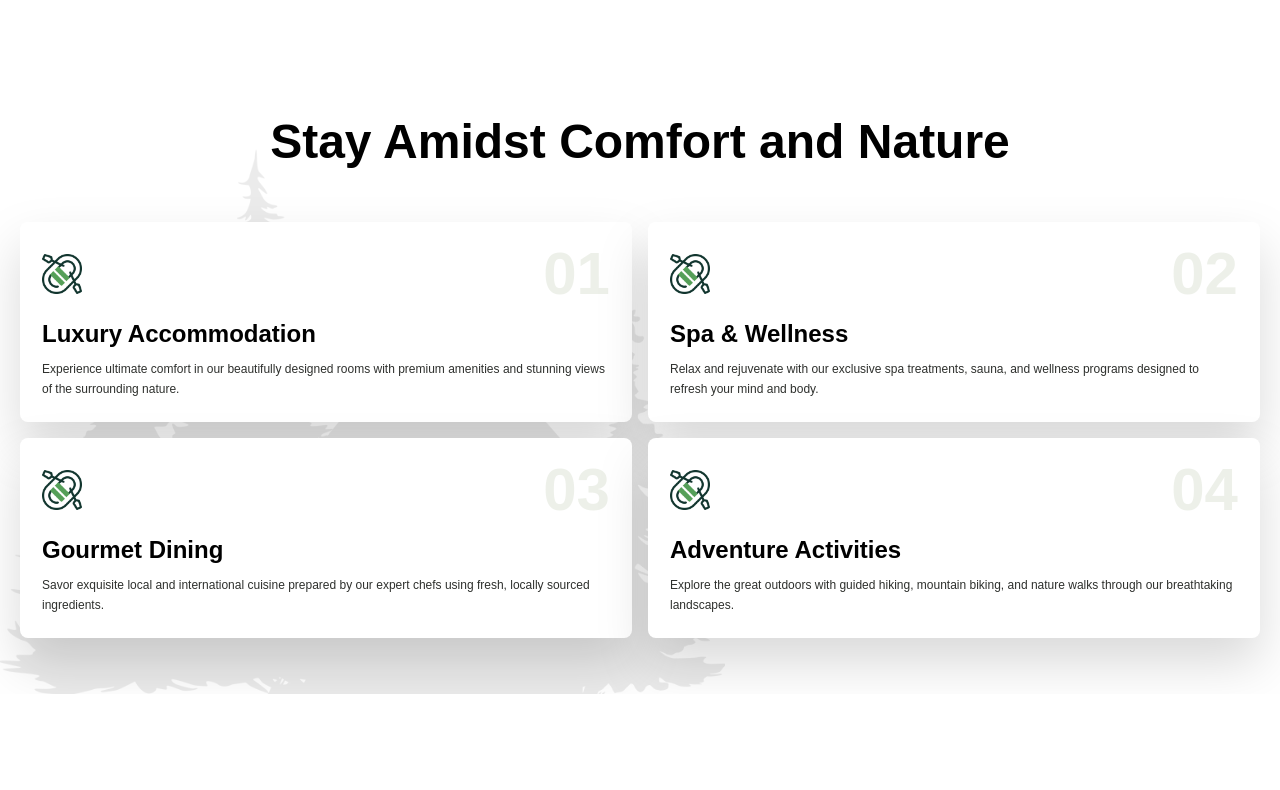
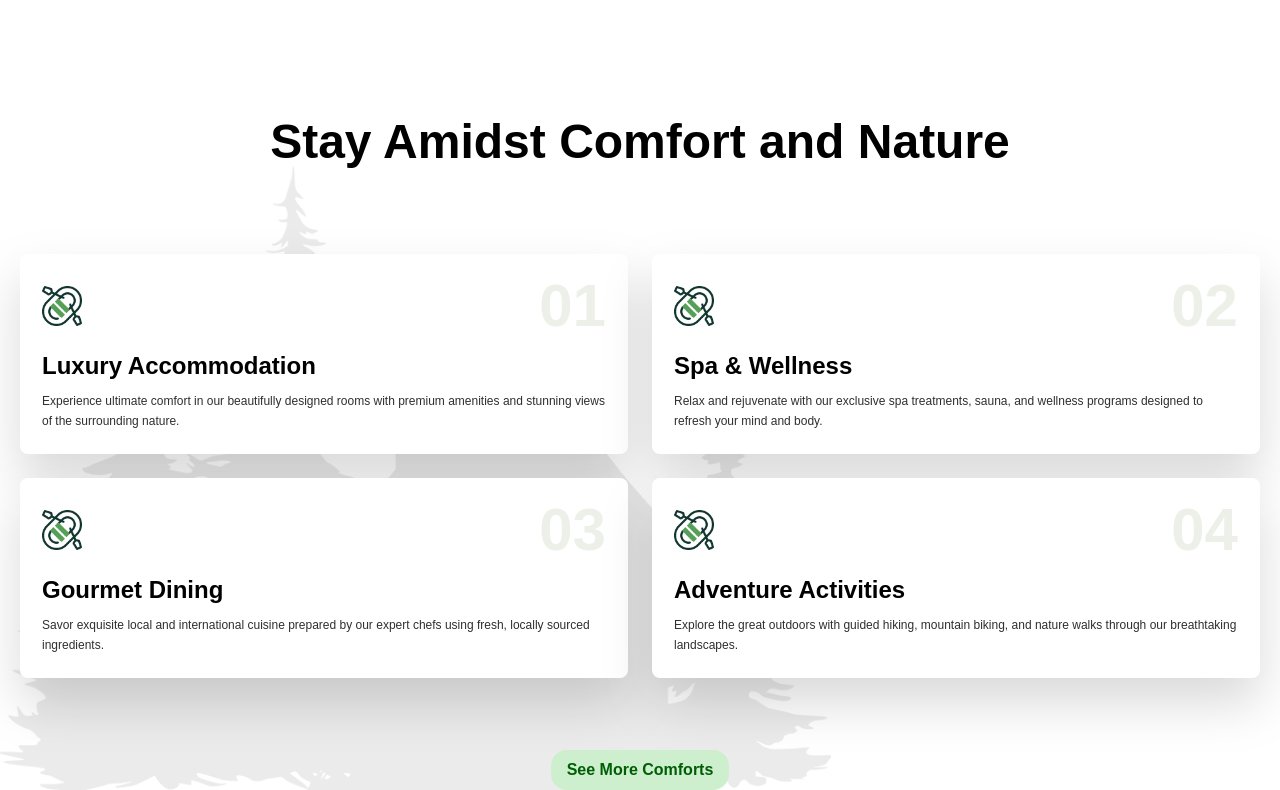
Before and after one commit to gioocharkviani/mtiskari, a Next.js app: page / in a window 1280 px wide. Shown: the part 1690-2480 px from the top of the page. Before the commit the page ends 2384 px from the top, so only its background shows below. Built offline with nearby package versions, Linux system fonts and the light colour scheme.

Commit message:
feat/add framer motion

```diff
--- a/components/sections/Comfort.tsx
+++ b/components/sections/Comfort.tsx
@@ -1,6 +1,9 @@
+"use client";
 import ComfortCard from "../cards/ComfortCard";
 import image1 from "../../public/services/Adventure-Icon-7.png";
 import { ComfortTypes } from "@/types";
+import { motion, AnimatePresence, Variants } from "framer-motion";
+import { useState } from "react";
 
 const dummy: ComfortTypes[] = [
   {
@@ -96,22 +99,146 @@ const dummy: ComfortTypes[] = [
 ];
 
 const Comfort = () => {
+  const [showAll, setShowAll] = useState(false);
+  const visibleItems = showAll ? dummy : dummy.slice(0, 4);
+
+  const containerVariants: Variants = {
+    hidden: { opacity: 0 },
+    visible: {
+      opacity: 1,
+      transition: {
+        staggerChildren: 0.2,
+      },
+    },
+  };
+
+  const itemVariants: Variants = {
+    hidden: {
+      opacity: 0,
+      y: 50,
+      scale: 0.9,
+    },
+    visible: {
+      opacity: 1,
+      y: 0,
+      scale: 1,
+      transition: {
+        duration: 0.6,
+        ease: "easeOut",
+      },
+    },
+    exit: {
+      opacity: 0,
+      y: -50,
+      scale: 0.9,
+      transition: {
+        duration: 0.4,
+      },
+    },
+  };
+
+  const titleVariants: Variants = {
+    hidden: {
+      opacity: 0,
+      y: 30,
+    },
+    visible: {
+      opacity: 1,
+      y: 0,
+      transition: {
+        duration: 0.8,
+        ease: "easeOut",
+      },
+    },
+  };
+
+  const buttonVariants: Variants = {
+    hidden: {
+      opacity: 0,
+      scale: 0.8,
+    },
+    visible: {
+      opacity: 1,
+      scale: 1,
+      transition: {
+        duration: 0.5,
+        delay: 0.5,
+      },
+    },
+    hover: {
+      scale: 1.05,
+      transition: {
+        duration: 0.2,
+      },
+    },
+    tap: {
+      scale: 0.95,
+    },
+  };
+
   return (
     <div className="w-full flex justify-center relative px-5">
       <div className="bg2 opacity-[0.08] bg-fixed! bg-bottom-left absolute inset-0 bg-cover -z-10"></div>
 
       <div className="w-full max-w-[1500px] flex flex-col mt-20 min-h-screen xl:min-h-max">
-        <div className="flex w-full justify-center items-center flex-col">
-          <span className="text-5xl font-bold text-center">
+        <motion.div
+          className="flex w-full justify-center items-center flex-col"
+          initial="hidden"
+          whileInView="visible"
+          viewport={{ once: true, margin: "-100px" }}
+          variants={containerVariants}
+        >
+          <motion.span
+            variants={titleVariants}
+            className="text-5xl font-bold text-center mb-8"
+          >
             Stay Amidst Comfort and Nature
-          </span>
+          </motion.span>
 
-          <div className="grid max-w-max grid-cols-1 md:grid-cols-2 my-14 gap-4 justify-items-center">
-            {dummy.slice(0, 4).map((_, i) => (
-              <ComfortCard key={i} data={_} />
-            ))}
-          </div>
-        </div>
+          <motion.div
+            className="grid max-w-max grid-cols-1 md:grid-cols-2 my-14 gap-6 justify-items-center"
+            layout
+          >
+            <AnimatePresence>
+              {visibleItems.map((item, index) => (
+                <motion.div
+                  key={item.id}
+                  variants={itemVariants}
+                  initial="hidden"
+                  animate="visible"
+                  exit="exit"
+                  whileHover={{
+                    y: -5,
+                    transition: { duration: 0.3 },
+                  }}
+                  custom={index}
+                >
+                  <ComfortCard data={item} />
+                </motion.div>
+              ))}
+            </AnimatePresence>
+          </motion.div>
+
+          {dummy.length > 4 && (
+            <motion.div
+              initial="hidden"
+              whileInView="visible"
+              viewport={{ once: true }}
+              variants={buttonVariants}
+              className="flex justify-center mt-4"
+            >
+              <motion.button
+                onClick={() => setShowAll(!showAll)}
+                whileHover="hover"
+                whileTap="tap"
+                variants={buttonVariants}
+                className="text-[#005e06] px-4 py-2 rounded-2xl bg-[#cdefcd] font-bold text-[16px] hover:bg-[#b8e0b8] transition-colors duration-300 block"
+              >
+                {showAll ? "Show Less" : "See More Comforts"}
+              </motion.button>
+            </motion.div>
+          )}
+        </motion.div>
       </div>
     </div>
   );
--- a/components/sections/Gallery.tsx
+++ b/components/sections/Gallery.tsx
@@ -1,12 +1,22 @@
-import Image from "next/image";
+"use client";
+import Image, { StaticImageData } from "next/image";
 import Link from "next/link";
 import React from "react";
+import { motion, Variants, useInView } from "framer-motion";
+import { useRef } from "react";
 import test1 from "../../public/test/1.jpg";
 import test2 from "../../public/test/2.jpg";
 import test3 from "../../public/test/3.jpg";
 import test4 from "../../public/test/4.jpg";
 
-const images = [
+interface ImageItem {
+  id: number;
+  src: string | HTMLImageElement | StaticImageData;
+  alt: string;
+  colSpan: string;
+}
+
+const images: ImageItem[] = [
   {
     id: 1,
     src: test1,
@@ -33,38 +43,147 @@ const images = [
   },
 ];
 
-const Gallery = () => {
+// Animation variants
+const containerVariants: Variants = {
+  hidden: { opacity: 0 },
+  visible: {
+    opacity: 1,
+    transition: {
+      staggerChildren: 0.2,
+      delayChildren: 0.3,
+    },
+  },
+};
+
+const itemVariants: Variants = {
+  hidden: {
+    opacity: 0,
+    y: 50,
+  },
+  visible: {
+    opacity: 1,
+    y: 0,
+    transition: {
+      duration: 0.6,
+      ease: "easeOut",
+    },
+  },
+};
+
+const imageVariants: Variants = {
+  hidden: {
+    opacity: 0,
+    scale: 1.1,
+  },
+  visible: {
+    opacity: 1,
+    scale: 1,
+    transition: {
+      duration: 0.8,
+      ease: "easeOut",
+    },
+  },
+};
+
+const buttonVariants: Variants = {
+  hidden: {
+    opacity: 0,
+    scale: 0.8,
+  },
+  visible: {
+    opacity: 1,
+    scale: 1,
+    transition: {
+      duration: 0.5,
+      ease: "easeOut",
+    },
+  },
+  hover: {
+    scale: 1.05,
+    transition: {
+      duration: 0.2,
+      ease: "easeInOut",
+    },
+  },
+  tap: {
+    scale: 0.95,
+  },
+};
+
+interface AnimatedSectionProps {
+  children: React.ReactNode;
+  className?: string;
+}
+
+const AnimatedSection: React.FC<AnimatedSectionProps> = ({
+  children,
+  className = "",
+}) => {
+  const ref = useRef<HTMLDivElement>(null);
+  const isInView = useInView(ref, {
+    once: true,
+    margin: "-100px",
+  });
+
+  return (
+    <motion.div
+      ref={ref}
+      initial="hidden"
+      animate={isInView ? "visible" : "hidden"}
+      variants={containerVariants}
+      className={className}
+    >
+      {children}
+    </motion.div>
+  );
+};
+
+const Gallery: React.FC = () => {
   return (
     <div className="w-full flex justify-center">
       <div className="max-w-[1500px] w-full px-5 pt-36 pb-10">
-        <div className="flex w-full flex-col gap-3 items-center justify-center">
-          <span className="font-extrabold text-center text-[42px] w-full leading-12">
+        {/* Header Section */}
+        <AnimatedSection className="flex w-full flex-col gap-3 items-center justify-center">
+          <motion.span
+            variants={itemVariants}
+            className="font-extrabold text-center text-[42px] w-full leading-12"
+          >
             Discover the Beauty of Mtiskari
-          </span>
-          <Link
-            href=""
-            className="text-[#005e06] px-4 py-2 rounded-2xl bg-[#cdefcd] font-bold text-[16px] hover:bg-[#b8e0b8] transition-colors duration-300"
-          >
-            See more
-          </Link>
-        </div>
-        <div className="grid grid-cols-1 md:grid-cols-5 gap-5 mt-6">
+          </motion.span>
+
+          <motion.div variants={buttonVariants}>
+            <Link
+              href=""
+              className="text-[#005e06] px-4 py-2 rounded-2xl bg-[#cdefcd] font-bold text-[16px] hover:bg-[#b8e0b8] transition-colors duration-300 block"
+            >
+              See more
+            </Link>
+          </motion.div>
+        </AnimatedSection>
+
+        {/* Gallery Grid */}
+        <AnimatedSection className="grid grid-cols-1 md:grid-cols-5 gap-5 mt-6">
           {images.map((i) => (
-            <div
+            <motion.div
               key={i.id}
+              variants={imageVariants}
               className={`relative overflow-hidden rounded-4xl h-[300px] ${i.colSpan} group`}
+              whileHover={{
+                scale: 1.02,
+                transition: { duration: 0.3 },
+              }}
             >
               <Image
                 src={i.src}
-                alt="Mtiskari landscape"
+                alt={i.alt}
                 fill
                 className="object-cover group-hover:scale-105 transition-transform duration-500 ease-in-out"
                 placeholder="blur"
                 sizes="(max-width: 768px) 100vw, (max-width: 1200px) 66vw, 60vw"
               />
-            </div>
+            </motion.div>
           ))}
-        </div>
+        </AnimatedSection>
       </div>
     </div>
   );
```
